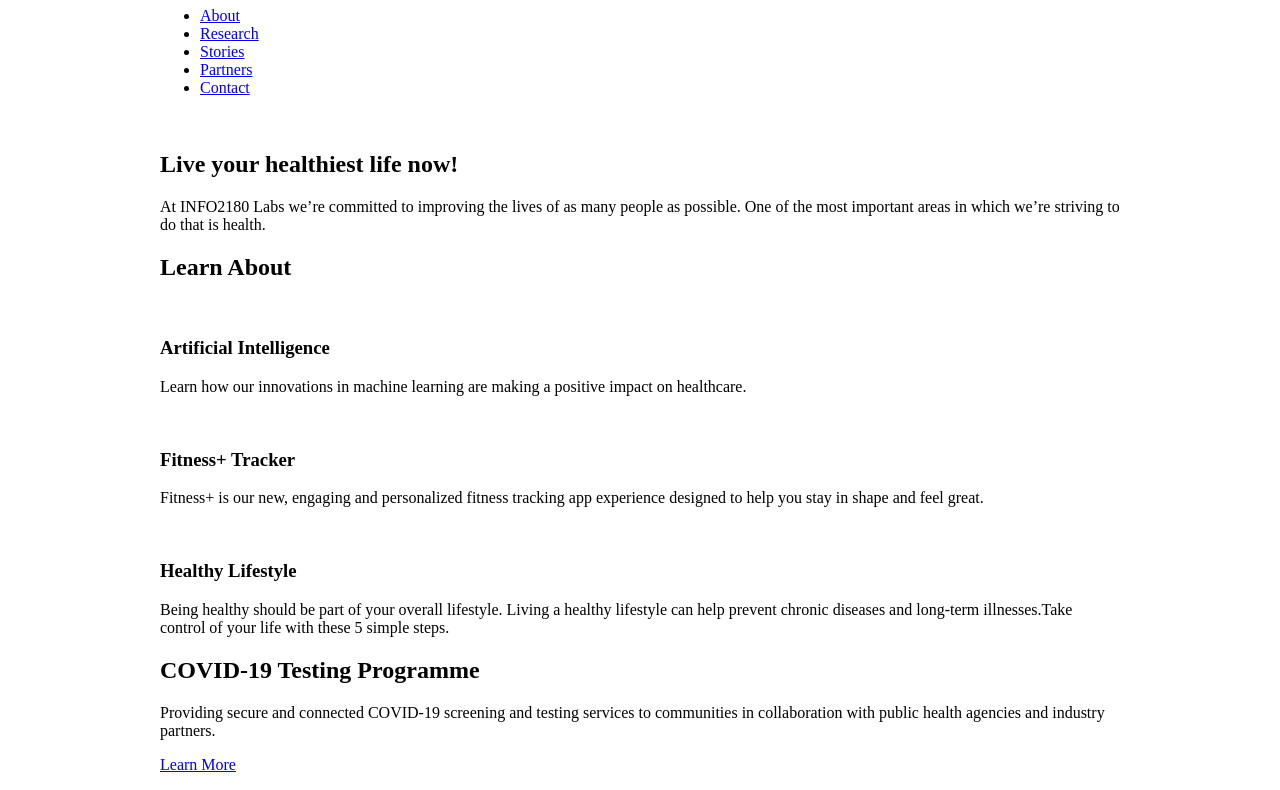
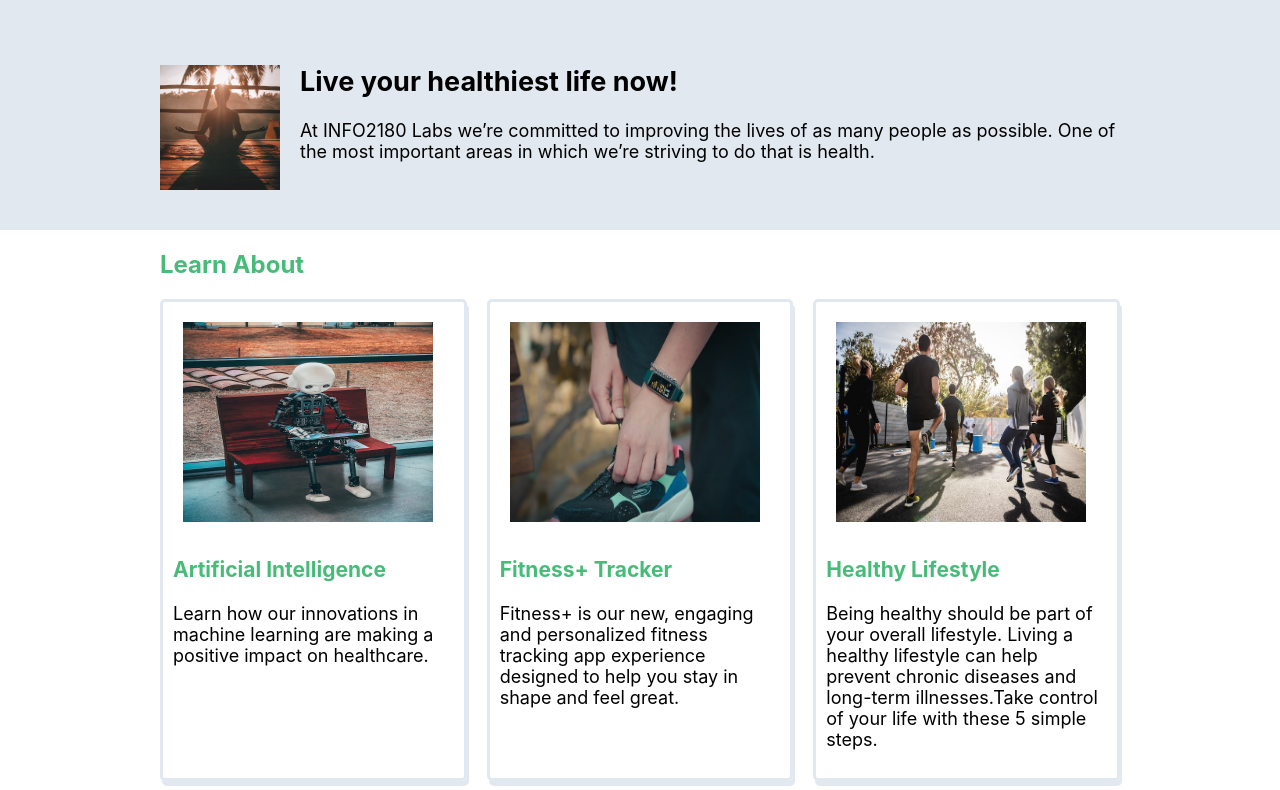
Before and after one commit to SC-Dixon/info2180-project1, a plain HTML site: page index.html in a window 1280 px wide. Shown: the part 73-863 px from the top of the page. Drawn offline with Linux system fonts and the light colour scheme.

Commit message:
Updated styles.css and Added images to index.html files

```diff
--- a/index.html
+++ b/index.html
@@ -26,7 +26,7 @@
         <section class="overview-hero">
             <div class="container">
                 <div class="overview-hero-image">
-                    <img src="#" alt="">
+                    <img src="HealthyLifestylePic.jpg" alt="Health Lifestyle Picture">
                 </div>
                 <div class="overview-hero-text">
                     <h2>Live  your healthiest life now!</h2>
@@ -39,21 +39,21 @@
                 <h2>Learn About</h2>
                 <div class="cards">
                     <div class="card">
-                        <img src="#" alt="">
+                        <img src="AIPic.jpg" alt="Artificial Intelligence Picture">
                         <div class="card-body">
                             <h3>Artificial Intelligence</h3>
                             <p>Learn how our innovations in machine learning are making a positive impact on healthcare.</p>
                         </div>
                     </div>
                     <div class="card">
-                        <img src="#" alt="">
+                        <img src="FitnessTrackPic.jpg" alt="Fitness Tracker Picture">
                         <div class="card-body">
                             <h3>Fitness+ Tracker</h3>
                             <p>Fitness+ is our new, engaging and personalized fitness tracking app experience designed to help you stay in shape and feel great.</p>
                         </div>
                     </div>
                     <div class="card">
-                        <img src="#" alt="">
+                        <img src="Health2Pic.jpg" alt="Healthy Lifestyle Picture">
                         <div class="card-body">
                             <h3>Healthy Lifestyle</h3>
                             <p>Being healthy should be part of your overall lifestyle. Living a healthy lifestyle can help prevent chronic diseases and long-term illnesses.Take control of your life with these 5 simple steps.</p>
@@ -110,7 +110,7 @@
     </main>
     <footer>
         <div class="container">
-            <p>Copyright 2020, Your Name</p>
+            <p>Copyright 2020, Shantay Dixon</p>
         </div>
     </footer>
 </body>
--- a/styles.css
+++ b/styles.css
@@ -2,10 +2,118 @@
 body {
     margin: 0;
     font-size: 16px;
+    display:flex;
+    flex-direction: column;
+    justify-content: center;
+
 }
 
 .container {
     margin: 0 auto;
     max-width: 960px;
     width: 100%;
+    font-size: 18px;
+    font-family: -apple-system, BlinkMacSystemFont, "Segoe UI", Roboto, "Helvetica Neue", Arial, "NotoSans", sans-serif;
 }
+
+header .container{
+    background-color: white;
+    font-size: 18px;
+}
+
+header .container h1{
+    float:left;
+    font-size: 18px;
+    padding: 10px;
+    padding-left: 0px;
+
+
+}
+
+header .container ul{
+    float: right;
+    list-style: none;
+
+
+}
+
+header .container ul > li{
+    float:left;
+    padding-left: 10px;
+    padding-right: 10px;
+    font-size: 18px;
+}
+
+header a{
+    font-size: 18px;
+    color: #6b7280;
+}
+
+header a:hover{
+    color: #5A67D8;
+}
+
+.overview-hero-image img {
+    width: 120px;
+    height: 125px;
+    float: left;
+    padding-right: 20px;
+}
+
+.overview-hero-text{
+    word-wrap: break-word;
+}
+
+
+.overview-hero{
+    background-color: #E2E8F0;
+    padding: 50px;
+}
+
+
+
+.learn-about .container .cards{
+    display: grid;
+    grid-template-columns: repeat(3, [col-start] 1fr);
+    grid-column-gap:20px;
+
+}
+
+.learn-about .container h2{
+    font-size: 24px;
+    color: #48BB78;
+}
+
+.learn-about .container h3{
+    font-size: 21px;
+    color: #48BB78;
+}
+
+.learn-about .container .card:nth-child(1){
+    grid-column: col-start 1 / span 1;
+}
+
+.learn-about .container .card:nth-child(2){
+    grid-column: col-start 2 / span 1;
+
+}
+
+.learn-about .container .card:nth-child(3){
+    grid-column: col-start 3 / span 1;
+}
+
+
+.learn-about .container .card img {
+    width: 250px;
+    height: 200px;
+    float: top;
+    padding: 10px;
+}
+
+.learn-about .container .card{
+    border-style: solid;
+    border-color: #E2E8F0;
+    border-radius: 5px;
+    padding: 10px;
+    box-shadow: 2px 5px #E2E8F0 ;
+}
```
Also changed, not shown: AIPic.jpg (added), FitnessTrackPic.jpg (added), Health2Pic.jpg (added), HealthyLifestylePic.jpg (added).
